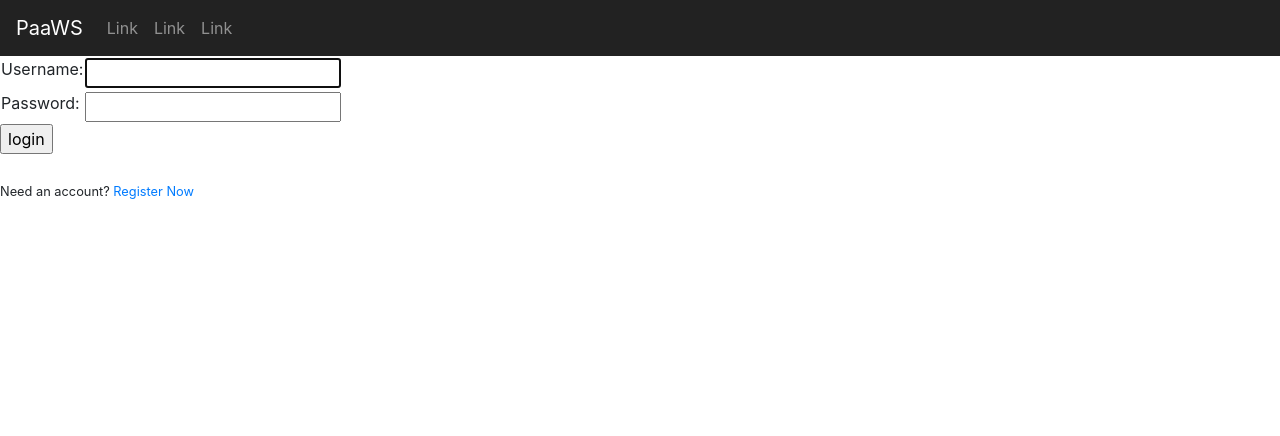
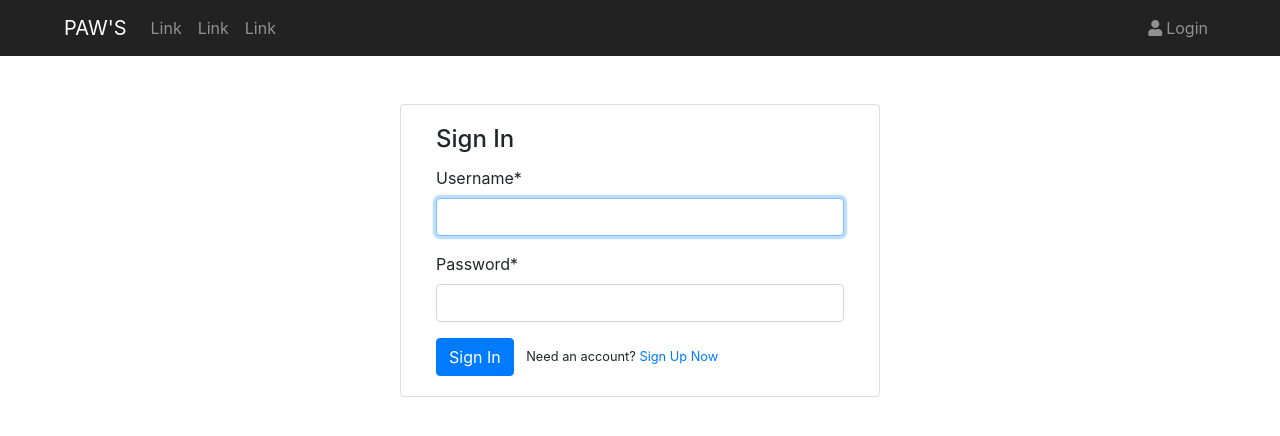
Before and after one commit to leonardo185/Project3, a Django app: page /accounts/login in a window 1280 px wide. Shown: the top 436 px of the page. Run offline with Django 3.2, Linux system fonts and the light colour scheme; some libraries are stand-ins or nearby versions.

Commit message:
Login Required Decorators

```diff
--- a/accounts/templates/accounts/login.html
+++ b/accounts/templates/accounts/login.html
@@ -1,53 +1,19 @@
 {% extends "orders/base.html" %}
-
+{% load crispy_forms_tags %}
 {% block title %} Login {% endblock %}
-
-
-
 {% block body %}
-
-{% if form.errors %}
-<p>Your username and password didn't match. Please try again.</p>
-{% endif %}
-
-<!-- {% if next %}
-    {% if user.is_authenticated %}
-    <p>Your account doesn't have access to this page. To proceed,
-    please login with an account that has access.</p>
-    {% else %}
-    <p>Please login to see this page.</p>
-    {% endif %}
-{% endif %} -->
-<div class="">
-
-  <form method="post" action="{% url 'login' %}">
-    {% csrf_token %}
-
-      <table>
-        <tr>
-            <td>{{ form.username.label_tag }}</td>
-            <td>{{ form.username }}</td>
-        </tr>
-        <tr>
-            <td>{{ form.password.label_tag }}</td>
-            <td>{{ form.password }}</td>
-        </tr>
-      </table>
-
-      <input type="submit" value="login">
-      <!-- <input type="hidden" name="next" value="{{ next }}"> -->
-  </form>
-
-</div>
-<!-- {# Assumes you setup the password_reset view in your URLconf #}
-<p><a href="">Lost password?</a></p>
-
- -->
-
-<br>
-<div class="">
-  <small>
-    Need an account? <a href="{% url 'register' %}">Register Now</a>
-  </small>
-</div>
+<h1>{{ message }}</h1>
+<form action="login" method="post">
+  <div class="card container my-5" style="width: 30rem;">
+    <div class="card-body">
+      <h4 class="card-title">Sign In</h4>
+      {% csrf_token %}
+      {{ form|crispy }}
+      <button type="submit" class="btn btn-primary" name="button">Sign In</button>
+      <small class="ml-2">
+        Need an account? <a href="{% url 'register' %}">Sign Up Now</a>
+      </small>
+    </div>
+  </div>
+</form>
 {% endblock %}
--- a/accounts/urls.py
+++ b/accounts/urls.py
@@ -7,4 +7,5 @@ urlpatterns = [
     path("register", views.register, name = "register"),
     path("login", auth_views.LoginView.as_view(template_name = 'accounts/login.html'), name = "login"),
     path("logout", auth_views.LogoutView.as_view(template_name = 'accounts/logout.html'), name = "logout"),
+    path("profile", views.profile, name = "profile"),
 ]
--- a/accounts/views.py
+++ b/accounts/views.py
@@ -4,6 +4,8 @@ from django.http import HttpResponse, HttpResponseRedirect, Http404
 from django.contrib import messages
 from django.urls import reverse
 from .forms import UserRegistrationForm
+from django.contrib.auth.decorators import login_required
+
 # Create your views here.
 
 def register(request):
@@ -18,3 +20,7 @@ def register(request):
     else:
         form = UserRegistrationForm()
     return render(request, 'accounts/register.html', {'form' : form})
+
+@login_required
+def profile(request):
+    return render(request, 'accounts/profile.html')
--- a/orders/templates/includes/_navbar.html
+++ b/orders/templates/includes/_navbar.html
@@ -1,10 +1,10 @@
 <nav class="navbar navbar-expand-md navbar-dark" style="background-color: #222222">
-  <a class="navbar-brand" href="#">PaaWS</a>
+      <a class="navbar-brand ml-5" href="{% url 'index' %}">PAW'S</a>
       <button class="navbar-toggler" type="button" data-toggle="collapse" data-target="#collapsibleNavbar">
         <span class="navbar-toggler-icon"></span>
       </button>
       <div class="collapse navbar-collapse" id="collapsibleNavbar">
-    <ul class="navbar-nav">
+        <ul class="navbar-nav mr-auto">
           <li class="nav-item">
             <a class="nav-link" href="#">Link</a>
           </li>
@@ -15,5 +15,29 @@
             <a class="nav-link" href="#">Link</a>
           </li>
         </ul>
+
+        <ul class="navbar-nav mr-5">
+          {% if user.is_authenticated %}
+          <li class="nav-item dropdown">
+            <a class="nav-link dropdown-toggle " href="#" id="navbarDropdown" role="button" data-toggle="dropdown" aria-haspopup="true" aria-expanded="false">
+              {{ user.username }}
+            </a>
+            <div class="dropdown-menu" aria-labelledby="navbarDropdown">
+              <a class="dropdown-item" href="{% url 'profile' %}"><i class="fas fa-user-circle mr-2"></i>Profile</a>
+              <a class="dropdown-item" href="#"><i class="fas fa-luggage-cart mr-2"></i>Sell on Paw's</a>
+              <div class="dropdown-divider"></div>
+              <a class="dropdown-item" href="{% url 'logout' %}"><i class="fas fa-power-off mr-2"></i>Logout</a>
+            </div>
+          </li>
+
+          <li class="nav-item">
+            <a class="nav-link" href="{% url 'cart' %}"><i class="fas fa-shopping-bag mr-2"></i>Cart</a>
+          </li>
+          {% else %}
+            <li class="nav-item">
+              <a class="nav-link" href="{% url 'login' %}"><i class="fas fa-user mx-1"></i>Login</a>
+            </li>
+          {% endif %}
+        </ul>
       </div>
 </nav>
--- a/orders/templates/orders/base.html
+++ b/orders/templates/orders/base.html
@@ -2,30 +2,22 @@
 <html lang="en" dir="ltr">
   <head>
     <meta charset="utf-8">
-
     {% load static %}
     <link rel="stylesheet" href="{% static 'Bootstrap/app.css' %}">
+    <link rel="stylesheet" href="https://cdnjs.cloudflare.com/ajax/libs/font-awesome/5.12.0-1/css/all.css">
     <title>{% block title %}{% endblock %}</title>
   </head>
   <body>
-
-
-
     {% if messages %}
       {% for message in messages %}
-        <h3>{{ message }}</h3>
+        <div class="alert alert-{{ message.tags }}">
+          {{ message }}
+        </div>
       {% endfor %}
     {% endif %}
-
     {% include 'includes/_navbar.html' %}
-    {% block body %}
-
-    {% endblock %}
-
+    {% block body %}{% endblock %}
     <script type="text/javascript" src="{% static 'Bootstrap/app.js' %}">
-
     </script>
-
-
   </body>
 </html>
--- a/orders/templates/orders/index.html
+++ b/orders/templates/orders/index.html
@@ -3,5 +3,7 @@
 {% block title %} Index {% endblock %}
 
 {% block body %}
-  <!-- <h1>Todo:</h1> -->
+  <div class="container my-4">
+    <h1>Todo</h1>
+  </div>
 {% endblock %}
--- a/orders/views.py
+++ b/orders/views.py
@@ -1,5 +1,6 @@
 from django.http import HttpResponse
 from django.shortcuts import render
+from django.contrib.auth.decorators import login_required
 
 # Create your views here.
 def index(request):
@@ -11,6 +12,7 @@ def register(request):
 def login(request):
     return render(request, "orders/login.html")
 
+@login_required
 def cart(request):
     return render(request, "orders/cart.html")
 
--- a/pizza/settings.py
+++ b/pizza/settings.py
@@ -32,6 +32,7 @@ ALLOWED_HOSTS = []
 
 INSTALLED_APPS = [
     'accounts.apps.AccountsConfig',
+    'crispy_forms',
     'orders.apps.OrdersConfig',
     'django.contrib.admin',
     'django.contrib.auth',
@@ -125,7 +126,8 @@ USE_TZ = True
 
 STATIC_URL = '/static/'
 
-
+CRISPY_TEMPLATE_PACK = 'bootstrap4'
 
 
 LOGIN_REDIRECT_URL = 'index'
+LOGIN_URL = 'login'
```
Also changed, not shown: accounts/templates/accounts/logout.html (+4 -4 lines), accounts/templates/accounts/profile.html (added, +8 -0 lines), accounts/templates/accounts/register.html (+8 -11 lines), orders/templates/orders/cart.html (+5 -2 lines). Lines whose indentation alone changed are shown as unchanged.
